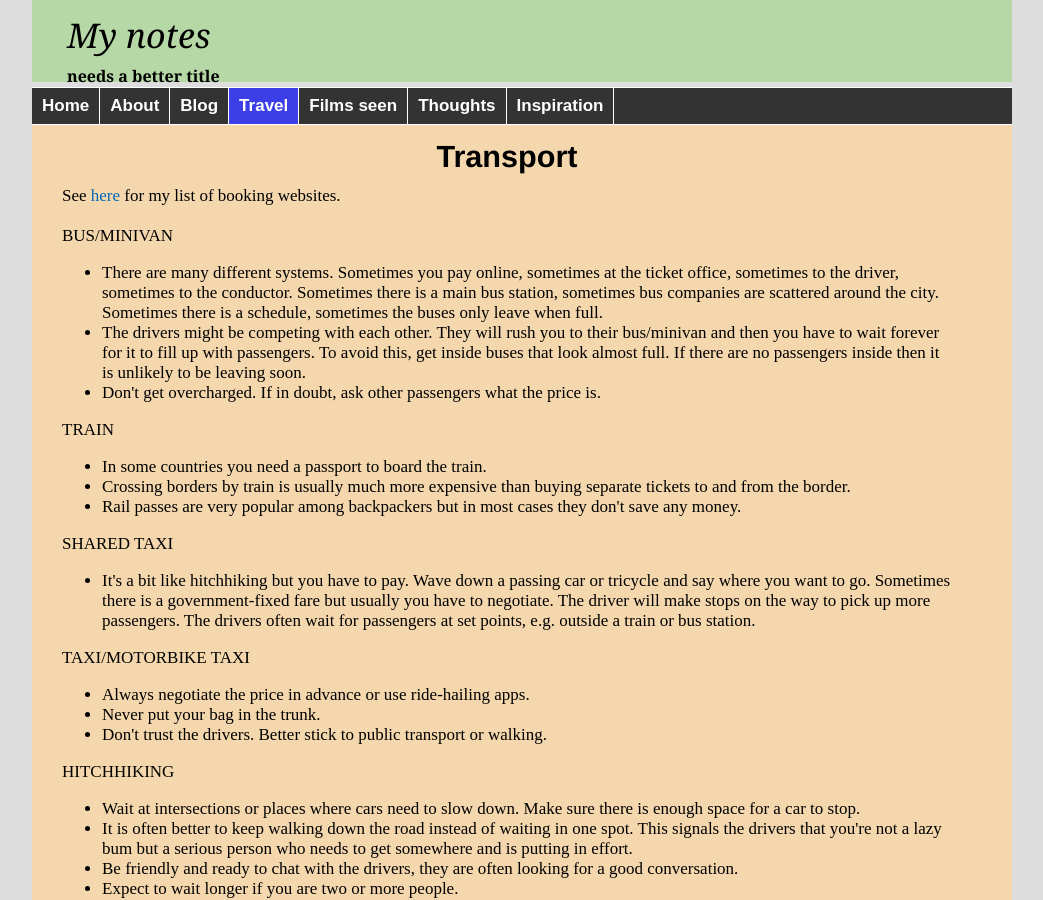
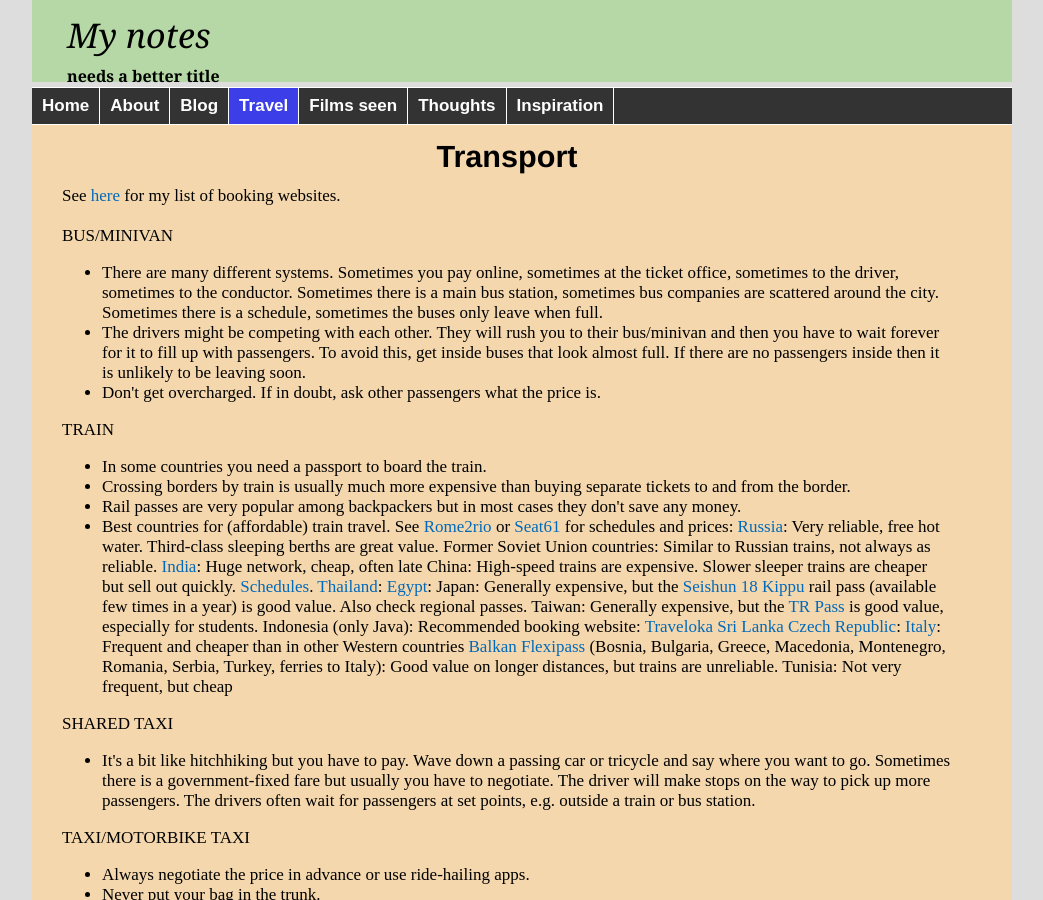
Before and after one commit to witbag/witbag.github.io, a Jekyll site: the page built from travel/transport.html, in a window 1280 px wide and 900 px high. Shown: the whole window, without its empty margins (118-1161 px from the left). Built offline with Jekyll 4.4.1, drawn with Linux system fonts in a browser that asks for light colours.

Commit message:
Update transport.html

```diff
--- a/travel/transport.html
+++ b/travel/transport.html
@@ -21,6 +21,21 @@
 <li>In some countries you need a passport to board the train.
 <li>Crossing borders by train is usually much more expensive than buying separate tickets to and from the border.
 <li>Rail passes are very popular among backpackers but in most cases they don't save any money.
+<li>Best countries for (affordable) train travel. See <a href="https://www.rome2rio.com/" target=_blank>Rome2rio</a> or <a href="https://www.seat61.com/" target=_blank>Seat61</a> for schedules and prices:
+<a href="https://pass.rzd.ru/main-pass/public/en" target=_blank>Russia</a>: Very reliable, free hot water. Third-class sleeping berths are great value.
+Former Soviet Union countries: Similar to Russian trains, not always as reliable.
+<a href="https://www.irctc.co.in/" target=_blank>India</a>: Huge network, cheap, often late
+China: High-speed trains are expensive. Slower sleeper trains are cheaper but sell out quickly. <a href="https://www.trip.com/" target=_blank>Schedules</a>.
+<a href="http://procurement.railway.co.th/checktime/checktime.asp?lenguage=Eng" target=_blank>Thailand</a>:
+<a href="https://enr.gov.eg/ticketing/public/smartSearch.jsf" target=_blank>Egypt</a>:
+Japan: Generally expensive, but the <a href="https://www.jreast.co.jp/e/pass/seishun18.html" target=_blank>Seishun 18 Kippu</a> rail pass (available few times in a year) is good value. Also check regional passes.
+Taiwan: Generally expensive, but the <a href="https://en.wikipedia.org/wiki/TR_Pass" target=_blank>TR Pass</a> is good value, especially for students.
+Indonesia (only Java): Recommended booking website: <a href="https://www.traveloka.com/en-id/" target=_blank>Traveloka</a>
+<a href="http://www.railway.gov.lk/" target=_blank>Sri Lanka</a>
+<a href="https://www.cd.cz/en/default.htm" target=_blank>Czech Republic</a>:
+<a href="https://www.trenitalia.com/en.html" target=_blank>Italy</a>: Frequent and cheaper than in other Western countries
+<a href="https://rail.cc/en/balkan-flexi-pass" target=_blank>Balkan Flexipass</a> (Bosnia, Bulgaria, Greece, Macedonia, Montenegro, Romania, Serbia, Turkey, ferries to Italy): Good value on longer distances, but trains are unreliable.
+Tunisia: Not very frequent, but cheap
 </ul>
 SHARED TAXI<br>
 <ul>
```
